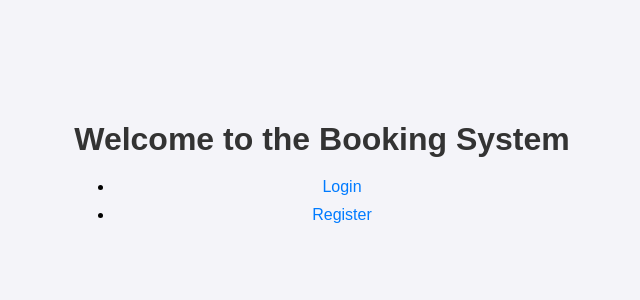
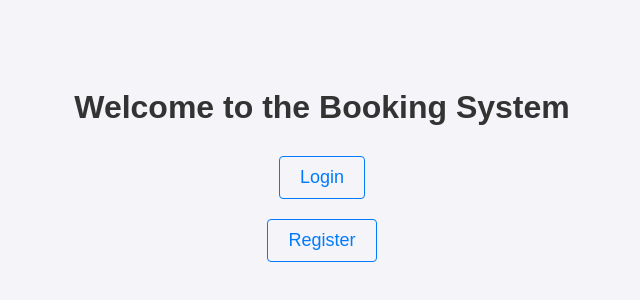
Before and after one commit to Tonih92/ubiquitous-fortnight, a plain HTML site: page views/index.html in a window 1280 px wide. Shown: the part 230-530 px from the top of the page, without its empty margins (318-958 px from the left). Drawn offline with Linux system fonts and the light colour scheme.

Commit message:
Updated CSS Style

```diff
--- a/static/styles.css
+++ b/static/styles.css
@@ -4,19 +4,51 @@ body {
     background-color: #f4f4f9;
     margin: 0;
     padding: 0;
+    height: 100vh;
     display: flex;
     justify-content: center;
     align-items: center;
-    height: 100vh;
 }
 
+/* Container for the content */
+.container {
+    text-align: center;
+}
+
+/* Header Style */
 h1 {
     color: #333;
-    text-align: center;
     margin-bottom: 20px;
 }
 
-/* Form Container */
+/* Navigation Styles */
+nav ul {
+    list-style-type: none; /* Removes bullet points */
+    padding: 0; /* Removes padding */
+    margin: 0; /* Removes default margin */
+}
+
+nav ul li {
+    margin: 10px 0; /* Adds vertical spacing between links */
+}
+
+nav ul li a {
+    color: #007BFF;
+    font-size: 18px;
+    text-decoration: none;
+    display: inline-block;
+    padding: 10px 20px;
+    border: 1px solid #007BFF;
+    border-radius: 4px;
+    transition: background-color 0.3s, color 0.3s;
+}
+
+nav ul li a:hover {
+    background-color: #007BFF;
+    color: white;
+}
+
+/* Form Container Styles (For other pages) */
 form {
     background: #ffffff;
     padding: 20px 40px;
@@ -58,7 +90,7 @@ button:hover {
     background-color: #0056b3;
 }
 
-/* Links and Additional Styles */
+/* Links in Forms */
 a {
     color: #007BFF;
     text-decoration: none;
```
